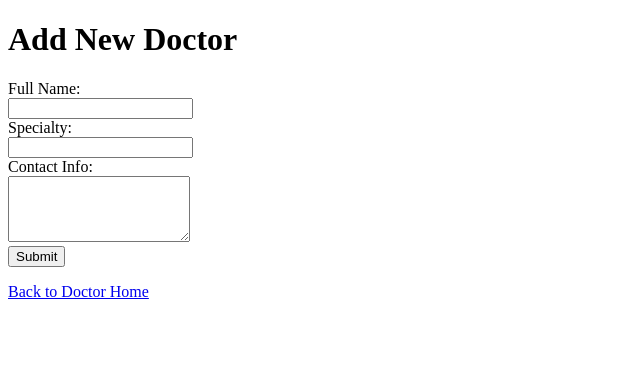
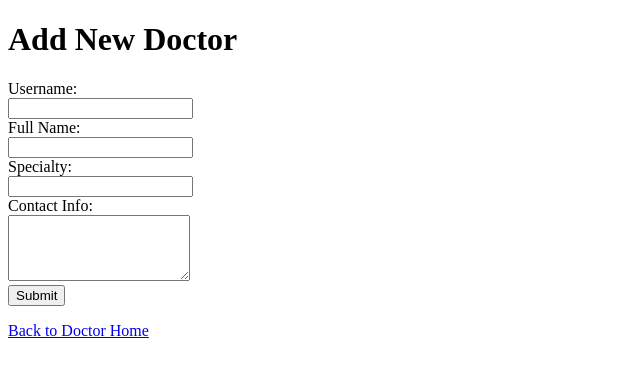
Before and after one commit to KhoaDao03/4521-Group13, a Flask app: page /adddoctor in a window 1280 px wide. Shown: the top 377 px of the page, without its empty margins (0-640 px from the left). Run offline with Flask 3, Linux system fonts and the light colour scheme.

Commit message:
Added functioning register system that links with the add new doctor function

```diff
--- a/app.py
+++ b/app.py
@@ -1,7 +1,9 @@
-from flask import Flask, request, render_template, redirect, url_for
+from flask import Flask, request, render_template, redirect, url_for, flash
 import mysql.connector
+from werkzeug.security import generate_password_hash
 
 app = Flask(__name__)
+app.secret_key = 'secret_key' # Needed for session management and flash messages
 
 def get_db_connection():
     return mysql.connector.connect(
@@ -15,8 +17,35 @@ def get_db_connection():
 def login():
     return render_template('login.html')
 
-@app.route('/register')
+@app.route('/register', methods=['GET', 'POST'])
 def register():
+    if request.method == 'POST':
+        username = request.form['username']
+        password = request.form['password']
+        role = request.form['role']
+        contact_info = ""  # Assuming you might want to add this later
+
+        # Check if user already exists
+        conn = get_db_connection()
+        cursor = conn.cursor()
+        cursor.execute("SELECT * FROM Users WHERE Username = %s", (username,))
+        if cursor.fetchone():
+            flash('Username already exists. Please choose another one.', 'error')
+            return redirect(url_for('register'))
+
+        # Hash the password for security
+        hashed_password = generate_password_hash(password)
+
+        # Insert the new user into the Users table
+        cursor.execute("INSERT INTO Users (Username, Password, Role, ContactInfo) VALUES (%s, %s, %s, %s)",
+                       (username, hashed_password, role, contact_info))
+        conn.commit()
+        cursor.close()
+        conn.close()
+
+        flash('Registration successful. Please login.', 'success')
+        return redirect(url_for('login'))
+
     return render_template('register.html')
 
 @app.route('/doctorhome')
@@ -32,17 +61,31 @@ def doctor_home():
 @app.route('/adddoctor', methods=('GET', 'POST'))
 def add_doctor():
     if request.method == 'POST':
+        username = request.form['username']
         fullname = request.form['fullname']
         specialty = request.form['specialty']
         contact_info = request.form['contactinfo']
         conn = get_db_connection()
         cursor = conn.cursor()
-        cursor.execute('INSERT INTO DoctorProfiles (FullName, Specialty, ContactInfo) VALUES (%s, %s, %s)',
-                       (fullname, specialty, contact_info))
+
+        # Check if user exists and is a doctor
+        cursor.execute("SELECT UserID FROM Users WHERE Username = %s AND Role = 'doctor'", (username,))
+        user = cursor.fetchone()
+
+        if user is None:
+            cursor.close()
+            conn.close()
+            return redirect(url_for('register'))
+
+        # Insert new doctor profile using the UserID from Users table
+        user_id = user[0]
+        cursor.execute('INSERT INTO DoctorProfiles (DoctorID, FullName, Specialty, ContactInfo) VALUES (%s, %s, %s, %s)',
+                       (user_id, fullname, specialty, contact_info))
         conn.commit()
         cursor.close()
         conn.close()
         return redirect(url_for('doctor_home'))
+
     return render_template('addDoctor.html')
 
 @app.route('/editdoctor/<int:id>', methods=('GET', 'POST'))
--- a/templates/addDoctor.html
+++ b/templates/addDoctor.html
@@ -7,6 +7,9 @@
 <body>
     <h1>Add New Doctor</h1>
     <form action="/adddoctor" method="post">
+      <label for="username">Username:</label><br>
+      <input type="text" id="username" name="username" required><br>
+
         <label for="fullname">Full Name:</label><br>
         <input type="text" id="fullname" name="fullname" required><br>
 
```
